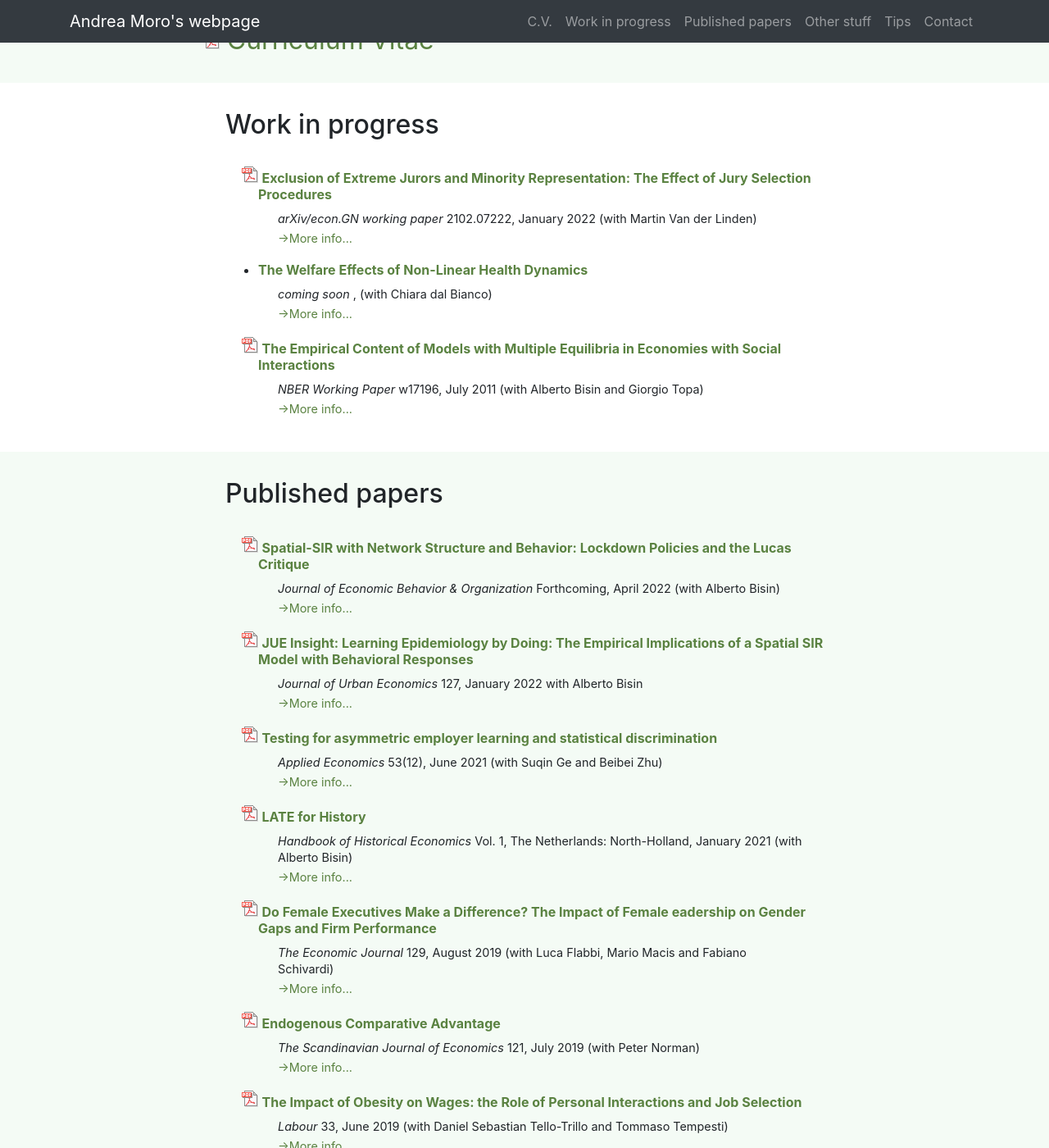
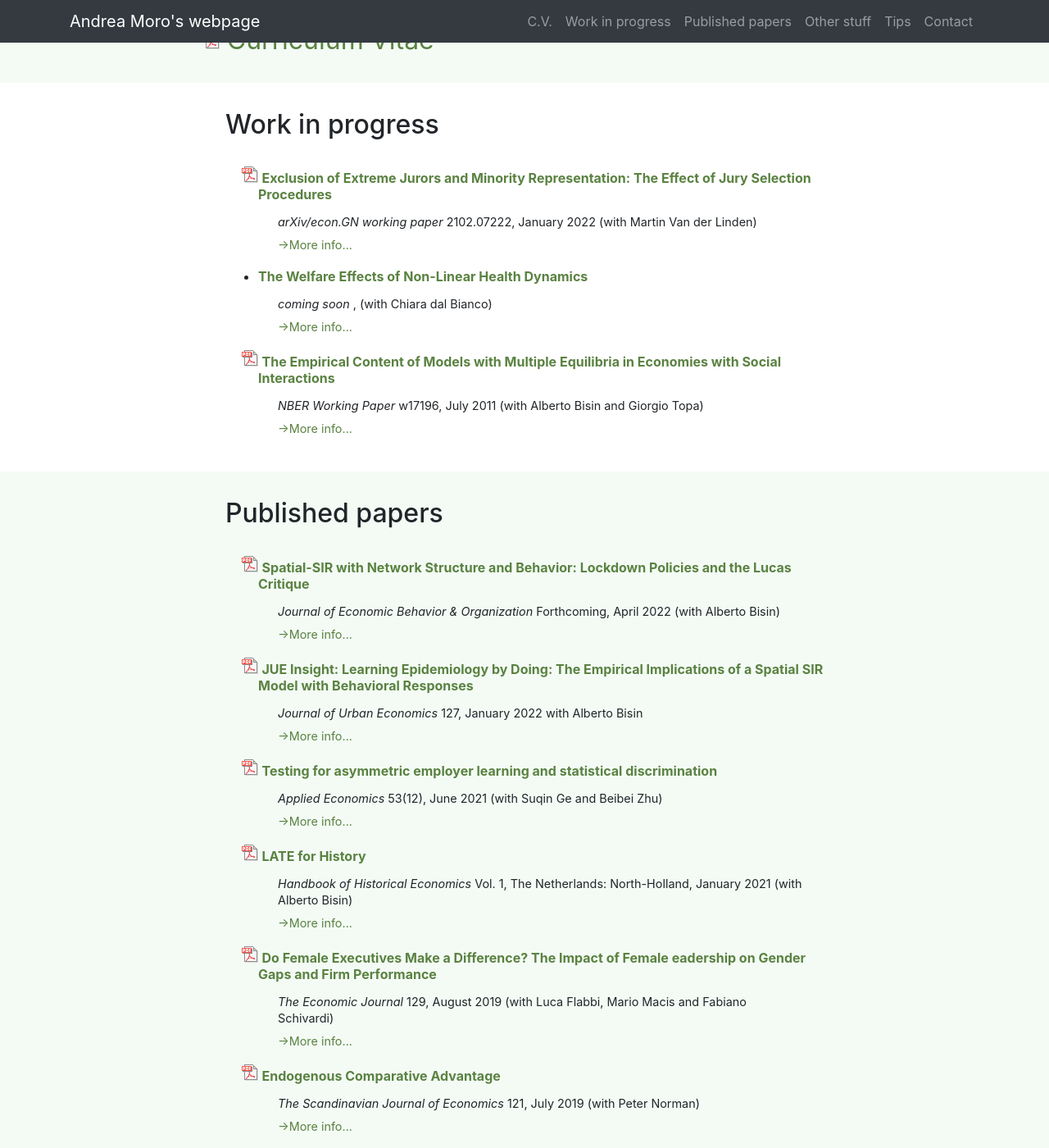
Before and after one commit to andreamoro-git/andreamoro-git.github.io, a Jekyll site: the page built from index.md, in a window 1280 px wide and 1400 px high, scrolled down 329 px. Shown: the whole window at 82% size. Built offline with Jekyll 4.4.1, drawn with Linux system fonts in a browser that asks for light colours; our own code applies the rules of GitHub Pages for plain Markdown files.

Commit message:
Update scrolling-nav.css

```diff
--- a/css/scrolling-nav.css
+++ b/css/scrolling-nav.css
@@ -63,11 +63,12 @@ span.title a::before {
 }
 
 .spacepdf {
-  margin-left: 1rem
+  margin-left: 1.1rem;
 }
 
 li.post ul li {
   padding: 0.125rem 0;
+  margin-top: 0.25rem;
 }
 
 li.post ul {
```
